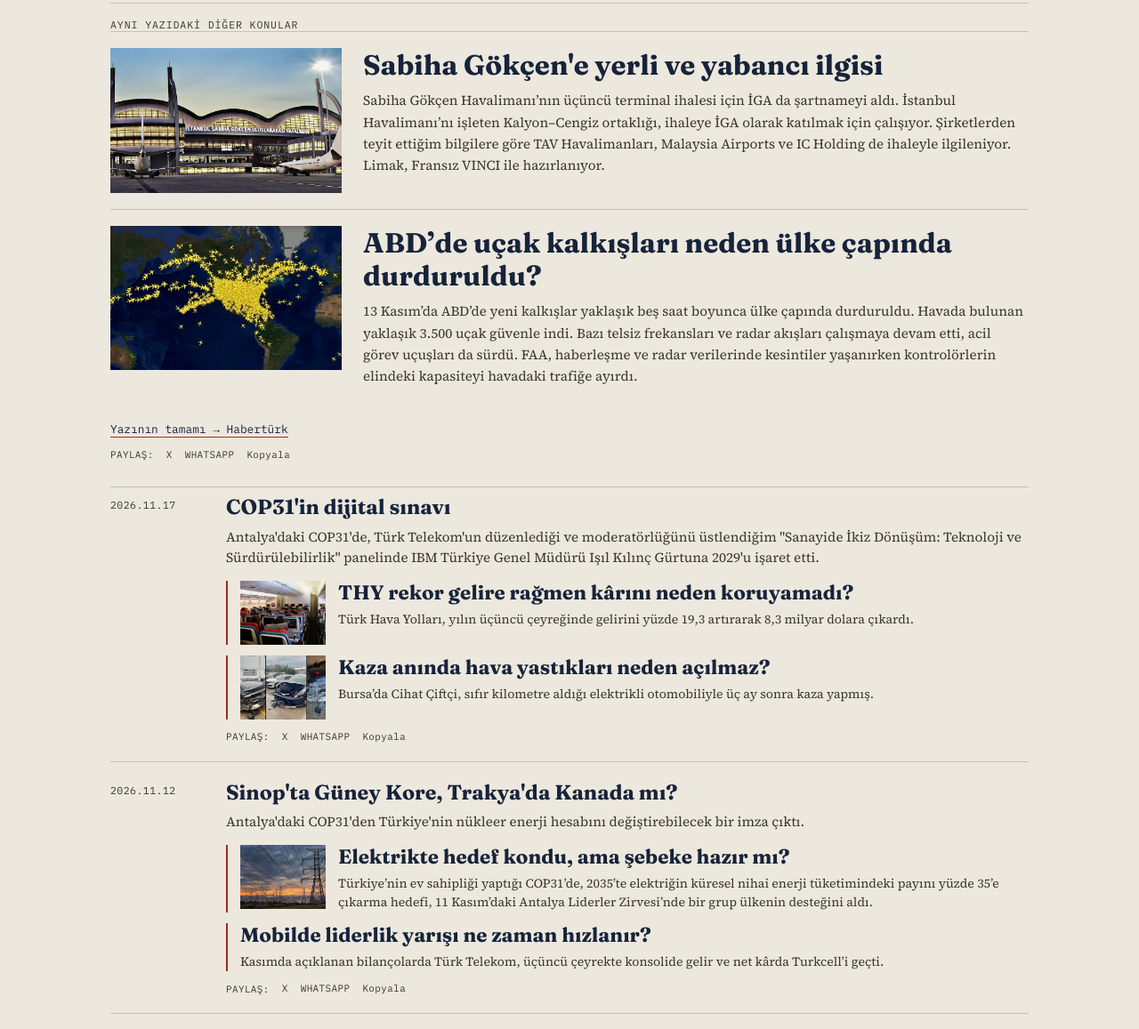
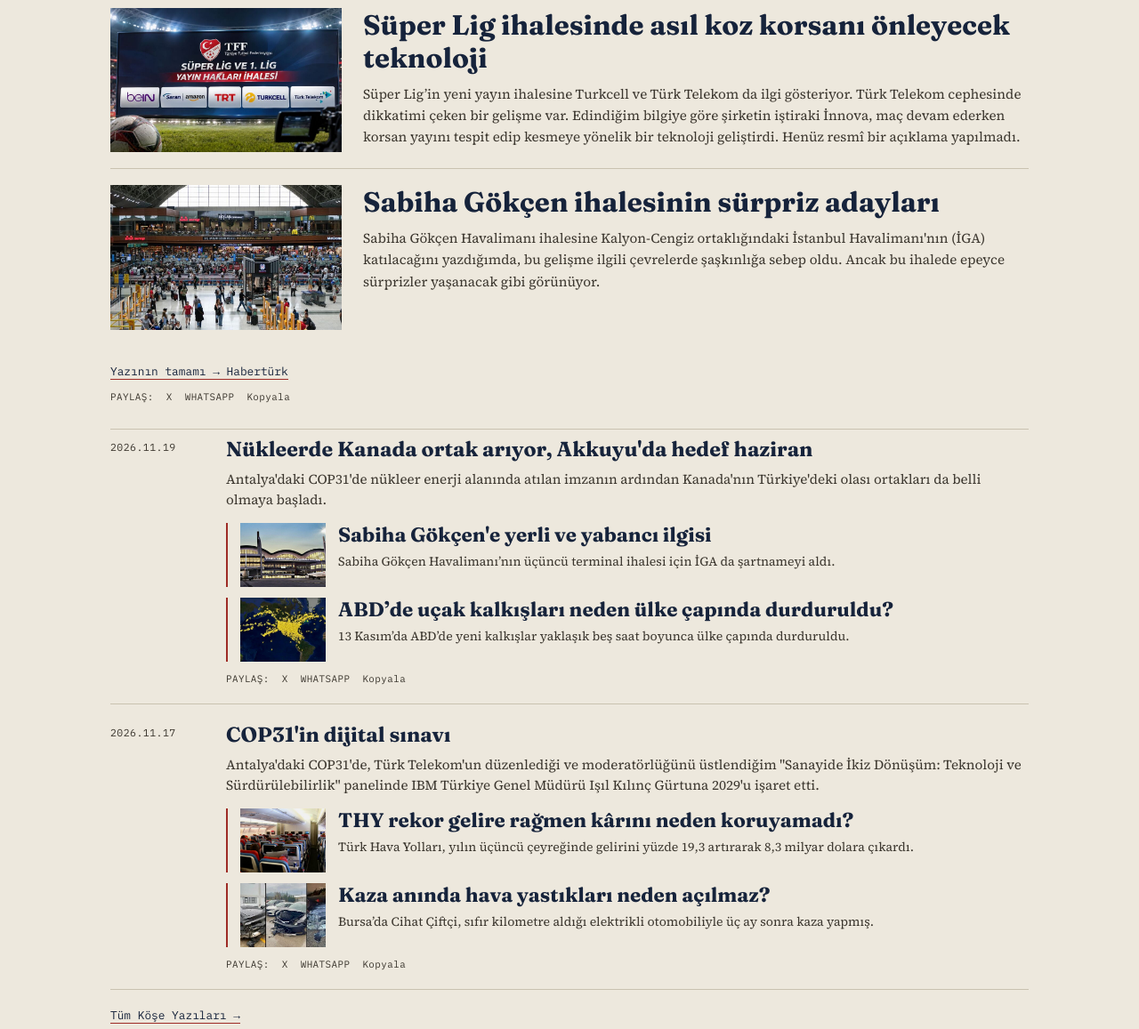
Before and after one commit to guntay16/guntaysimsek, a plain HTML site: page main-site/index.html in a window 1280 px wide. Shown: the part 791-1948 px from the top of the page at 89% size. Drawn offline with Linux system fonts and the light colour scheme.

Commit message:
Köşe yazısı: 24 Kasım "Türkiye'de Selçuk Bayraktar, ABD'de Jensen Huang"

```diff
--- a/main-site/index.html
+++ b/main-site/index.html
@@ -67,10 +67,10 @@
 
 <div class="ticker-band" aria-hidden="true">
   <div class="ticker-track">
-    <span><span class="ticker-tag">YENİ YAZI</span>Nükleerde Kanada ortak arıyor, Akkuyu'da hedef haziran</span>
+    <span><span class="ticker-tag">YENİ YAZI</span>Türkiye'de Selçuk Bayraktar, ABD'de Jensen Huang</span>
     <span><span class="ticker-tag">AIRPORT</span>1998'den beri ekranlarda</span>
     <span><span class="ticker-tag">ANALİZ</span>Yerli telefonda gözden kaçan büyük fırsat!</span>
-    <span><span class="ticker-tag">YENİ YAZI</span>Nükleerde Kanada ortak arıyor, Akkuyu'da hedef haziran</span>
+    <span><span class="ticker-tag">YENİ YAZI</span>Türkiye'de Selçuk Bayraktar, ABD'de Jensen Huang</span>
     <span><span class="ticker-tag">AIRPORT</span>1998'den beri ekranlarda</span>
     <span><span class="ticker-tag">ANALİZ</span>Yerli telefonda gözden kaçan büyük fırsat!</span>
   </div>
@@ -84,37 +84,66 @@
     </div>
 
     <div class="col-featured">
-      <span class="col-date">2026.11.19</span>
-      <h3 class="col-featured-title"><a href="https://www.haberturk.com/ozel-icerikler/guntay-simsek-1019/3928506-nukleerde-kanada-ortak-ariyor-akkuyuda-hedef-haziran" target="_blank" rel="noopener">Nükleerde Kanada ortak arıyor, Akkuyu'da hedef haziran</a></h3>
+      <span class="col-date">2026.11.24</span>
+      <h3 class="col-featured-title"><a href="https://www.haberturk.com/ozel-icerikler/guntay-simsek-1019/3929702-turkiye-de-selcuk-bayraktar-abd-de-jensen-huang" target="_blank" rel="noopener">Türkiye'de Selçuk Bayraktar, ABD'de Jensen Huang</a></h3>
       <div class="col-featured-main">
-        <img src="/images/kose/3928506-1.jpg" alt="Nükleerde Kanada ortak arıyor, Akkuyu&#x27;da hedef haziran" loading="lazy">
-        <p class="col-featured-lede">Antalya’daki COP31’de nükleer enerji alanında atılan imzanın ardından Kanada’nın Türkiye’deki olası ortakları da belli olmaya başladı. Edindiğim bilgilere göre Kanada tarafı IC Holding ve Limak’ı değerlendiriyor. Akkuyu’da ise Rus tarafı, ilk üniteden Türkiye şebekesine Haziran 2027’de elektrik vermeyi planlıyor.</p>
+        <img src="/images/kose/3929702-1.jpg" alt="Türkiye&#x27;de Selçuk Bayraktar, ABD&#x27;de Jensen Huang" loading="lazy">
+        <p class="col-featured-lede">Bir şirketin yönetim kurulu, birkaç gün önce yollarını ayırdığı CEO'yu yeniden göreve getiriyor. ABD Başkanı, yönetim kuruluyla bizzat görüştüğünü ve dönüşü kendisinin sağladığını söylüyor. Hisseler günü yüzde 31,5 yükselişle kapatıyor, şirketin piyasa değeri 1 trilyon dolara yakın artıyor. Ama Jensen Huang'ın Nvidia'ya dönüşünde beni düşündüren bu rakamlar değil.</p>
       </div>
       <p class="col-sections-label">Aynı yazıdaki diğer konular</p>
       <div class="col-topic">
-        <img src="/images/kose/3928506-2.jpg" alt="Sabiha Gökçen&#x27;e yerli ve yabancı ilgisi" loading="lazy">
+        <img src="/images/kose/3929702-2.jpg" alt="Süper Lig ihalesinde asıl koz korsanı önleyecek teknoloji" loading="lazy">
         <div class="col-topic-body">
-          <h4 class="col-topic-title"><a href="https://www.haberturk.com/ozel-icerikler/guntay-simsek-1019/3928506-nukleerde-kanada-ortak-ariyor-akkuyuda-hedef-haziran" target="_blank" rel="noopener">Sabiha Gökçen'e yerli ve yabancı ilgisi</a></h4>
-          <p class="col-topic-text">Sabiha Gökçen Havalimanı’nın üçüncü terminal ihalesi için İGA da şartnameyi aldı. İstanbul Havalimanı’nı işleten Kalyon–Cengiz ortaklığı, ihaleye İGA olarak katılmak için çalışıyor. Şirketlerden teyit ettiğim bilgilere göre TAV Havalimanları, Malaysia Airports ve IC Holding de ihaleyle ilgileniyor. Limak, Fransız VINCI ile hazırlanıyor.</p>
+          <h4 class="col-topic-title"><a href="https://www.haberturk.com/ozel-icerikler/guntay-simsek-1019/3929702-turkiye-de-selcuk-bayraktar-abd-de-jensen-huang" target="_blank" rel="noopener">Süper Lig ihalesinde asıl koz korsanı önleyecek teknoloji</a></h4>
+          <p class="col-topic-text">Süper Lig’in yeni yayın ihalesine Turkcell ve Türk Telekom da ilgi gösteriyor. Türk Telekom cephesinde dikkatimi çeken bir gelişme var. Edindiğim bilgiye göre şirketin iştiraki İnnova, maç devam ederken korsan yayını tespit edip kesmeye yönelik bir teknoloji geliştirdi. Henüz resmî bir açıklama yapılmadı.</p>
         </div>
       </div>
       <div class="col-topic">
-        <img src="/images/kose/3928506-3.jpg" alt="ABD’de uçak kalkışları neden ülke çapında durduruldu?" loading="lazy">
+        <img src="/images/kose/3929702-3.jpg" alt="Sabiha Gökçen ihalesinin sürpriz adayları" loading="lazy">
         <div class="col-topic-body">
-          <h4 class="col-topic-title"><a href="https://www.haberturk.com/ozel-icerikler/guntay-simsek-1019/3928506-nukleerde-kanada-ortak-ariyor-akkuyuda-hedef-haziran" target="_blank" rel="noopener">ABD’de uçak kalkışları neden ülke çapında durduruldu?</a></h4>
-          <p class="col-topic-text">13 Kasım’da ABD’de yeni kalkışlar yaklaşık beş saat boyunca ülke çapında durduruldu. Havada bulunan yaklaşık 3.500 uçak güvenle indi. Bazı telsiz frekansları ve radar akışları çalışmaya devam etti, acil görev uçuşları da sürdü. FAA, haberleşme ve radar verilerinde kesintiler yaşanırken kontrolörlerin elindeki kapasiteyi havadaki trafiğe ayırdı.</p>
+          <h4 class="col-topic-title"><a href="https://www.haberturk.com/ozel-icerikler/guntay-simsek-1019/3929702-turkiye-de-selcuk-bayraktar-abd-de-jensen-huang" target="_blank" rel="noopener">Sabiha Gökçen ihalesinin sürpriz adayları</a></h4>
+          <p class="col-topic-text">Sabiha Gökçen Havalimanı ihalesine Kalyon-Cengiz ortaklığındaki İstanbul Havalimanı'nın (İGA) katılacağını yazdığımda, bu gelişme ilgili çevrelerde şaşkınlığa sebep oldu. Ancak bu ihalede epeyce sürprizler yaşanacak gibi görünüyor.</p>
         </div>
       </div>
-      <a class="section-more" href="https://www.haberturk.com/ozel-icerikler/guntay-simsek-1019/3928506-nukleerde-kanada-ortak-ariyor-akkuyuda-hedef-haziran" target="_blank" rel="noopener">Yazının tamamı → Habertürk</a>
+      <a class="section-more" href="https://www.haberturk.com/ozel-icerikler/guntay-simsek-1019/3929702-turkiye-de-selcuk-bayraktar-abd-de-jensen-huang" target="_blank" rel="noopener">Yazının tamamı → Habertürk</a>
       <div class="share-row">
         <span class="share-label">Paylaş:</span>
-        <a href="https://twitter.com/intent/tweet?text=N%C3%BCkleerde%20Kanada%20ortak%20ar%C4%B1yor%2C%20Akkuyu%27da%20hedef%20haziran&url=https%3A//www.haberturk.com/ozel-icerikler/guntay-simsek-1019/3928506-nukleerde-kanada-ortak-ariyor-akkuyuda-hedef-haziran" target="_blank" rel="noopener">X</a>
-        <a href="https://wa.me/?text=N%C3%BCkleerde%20Kanada%20ortak%20ar%C4%B1yor%2C%20Akkuyu%27da%20hedef%20haziran%20https://www.haberturk.com/ozel-icerikler/guntay-simsek-1019/3928506-nukleerde-kanada-ortak-ariyor-akkuyuda-hedef-haziran" target="_blank" rel="noopener">WhatsApp</a>
-        <button type="button" class="copy-link" data-url="https://www.haberturk.com/ozel-icerikler/guntay-simsek-1019/3928506-nukleerde-kanada-ortak-ariyor-akkuyuda-hedef-haziran">Kopyala</button>
+        <a href="https://twitter.com/intent/tweet?text=T%C3%BCrkiye%27de%20Sel%C3%A7uk%20Bayraktar%2C%20ABD%27de%20Jensen%20Huang&url=https%3A//www.haberturk.com/ozel-icerikler/guntay-simsek-1019/3929702-turkiye-de-selcuk-bayraktar-abd-de-jensen-huang" target="_blank" rel="noopener">X</a>
+        <a href="https://wa.me/?text=T%C3%BCrkiye%27de%20Sel%C3%A7uk%20Bayraktar%2C%20ABD%27de%20Jensen%20Huang%20https://www.haberturk.com/ozel-icerikler/guntay-simsek-1019/3929702-turkiye-de-selcuk-bayraktar-abd-de-jensen-huang" target="_blank" rel="noopener">WhatsApp</a>
+        <button type="button" class="copy-link" data-url="https://www.haberturk.com/ozel-icerikler/guntay-simsek-1019/3929702-turkiye-de-selcuk-bayraktar-abd-de-jensen-huang">Kopyala</button>
       </div>
     </div>
 
     <ul class="col-list">
+      <li class="col-item">
+        <span class="col-date">2026.11.19</span>
+        <div>
+          <h3 class="col-headline"><a href="https://www.haberturk.com/ozel-icerikler/guntay-simsek-1019/3928506-nukleerde-kanada-ortak-ariyor-akkuyuda-hedef-haziran" target="_blank" rel="noopener">Nükleerde Kanada ortak arıyor, Akkuyu'da hedef haziran</a></h3>
+          <p class="col-excerpt">Antalya'daki COP31'de nükleer enerji alanında atılan imzanın ardından Kanada'nın Türkiye'deki olası ortakları da belli olmaya başladı.</p>
+          <ul class="col-subtopics">
+            <li class="col-subtopic is-topic">
+              <img src="/images/kose/3928506-2.jpg" alt="Sabiha Gökçen&#x27;e yerli ve yabancı ilgisi" loading="lazy">
+              <div>
+                <h4 class="col-subtopic-title"><a href="https://www.haberturk.com/ozel-icerikler/guntay-simsek-1019/3928506-nukleerde-kanada-ortak-ariyor-akkuyuda-hedef-haziran" target="_blank" rel="noopener">Sabiha Gökçen'e yerli ve yabancı ilgisi</a></h4>
+                <p class="col-subtopic-text">Sabiha Gökçen Havalimanı’nın üçüncü terminal ihalesi için İGA da şartnameyi aldı.</p>
+              </div>
+            </li>
+            <li class="col-subtopic is-topic">
+              <img src="/images/kose/3928506-3.jpg" alt="ABD’de uçak kalkışları neden ülke çapında durduruldu?" loading="lazy">
+              <div>
+                <h4 class="col-subtopic-title"><a href="https://www.haberturk.com/ozel-icerikler/guntay-simsek-1019/3928506-nukleerde-kanada-ortak-ariyor-akkuyuda-hedef-haziran" target="_blank" rel="noopener">ABD’de uçak kalkışları neden ülke çapında durduruldu?</a></h4>
+                <p class="col-subtopic-text">13 Kasım’da ABD’de yeni kalkışlar yaklaşık beş saat boyunca ülke çapında durduruldu.</p>
+              </div>
+            </li>
+          </ul>
+        <div class="share-row">
+          <span class="share-label">Paylaş:</span>
+          <a href="https://twitter.com/intent/tweet?text=N%C3%BCkleerde%20Kanada%20ortak%20ar%C4%B1yor%2C%20Akkuyu%27da%20hedef%20haziran&url=https%3A//www.haberturk.com/ozel-icerikler/guntay-simsek-1019/3928506-nukleerde-kanada-ortak-ariyor-akkuyuda-hedef-haziran" target="_blank" rel="noopener">X</a>
+          <a href="https://wa.me/?text=N%C3%BCkleerde%20Kanada%20ortak%20ar%C4%B1yor%2C%20Akkuyu%27da%20hedef%20haziran%20https://www.haberturk.com/ozel-icerikler/guntay-simsek-1019/3928506-nukleerde-kanada-ortak-ariyor-akkuyuda-hedef-haziran" target="_blank" rel="noopener">WhatsApp</a>
+          <button type="button" class="copy-link" data-url="https://www.haberturk.com/ozel-icerikler/guntay-simsek-1019/3928506-nukleerde-kanada-ortak-ariyor-akkuyuda-hedef-haziran">Kopyala</button>
+        </div>
+        </div>
+      </li>
       <li class="col-item">
         <span class="col-date">2026.11.17</span>
         <div>
@@ -141,34 +170,6 @@
           <a href="https://twitter.com/intent/tweet?text=COP31%27in%20dijital%20s%C4%B1nav%C4%B1&url=https%3A//www.haberturk.com/ozel-icerikler/guntay-simsek-1019/3928005-cop31in-dijital-sinavi" target="_blank" rel="noopener">X</a>
           <a href="https://wa.me/?text=COP31%27in%20dijital%20s%C4%B1nav%C4%B1%20https://www.haberturk.com/ozel-icerikler/guntay-simsek-1019/3928005-cop31in-dijital-sinavi" target="_blank" rel="noopener">WhatsApp</a>
           <button type="button" class="copy-link" data-url="https://www.haberturk.com/ozel-icerikler/guntay-simsek-1019/3928005-cop31in-dijital-sinavi">Kopyala</button>
-        </div>
-        </div>
-      </li>
-      <li class="col-item">
-        <span class="col-date">2026.11.12</span>
-        <div>
-          <h3 class="col-headline"><a href="https://www.haberturk.com/ozel-icerikler/guntay-simsek-1019/3926880-sinopta-guney-kore-trakyada-kanada-mi" target="_blank" rel="noopener">Sinop'ta Güney Kore, Trakya'da Kanada mı?</a></h3>
-          <p class="col-excerpt">Antalya'daki COP31'den Türkiye'nin nükleer enerji hesabını değiştirebilecek bir imza çıktı.</p>
-          <ul class="col-subtopics">
-            <li class="col-subtopic is-topic">
-              <img src="/images/kose/3926880-6.jpg" alt="Elektrikte hedef kondu, ama şebeke hazır mı?" loading="lazy">
-              <div>
-                <h4 class="col-subtopic-title"><a href="https://www.haberturk.com/ozel-icerikler/guntay-simsek-1019/3926880-sinopta-guney-kore-trakyada-kanada-mi" target="_blank" rel="noopener">Elektrikte hedef kondu, ama şebeke hazır mı?</a></h4>
-                <p class="col-subtopic-text">Türkiye’nin ev sahipliği yaptığı COP31’de, 2035’te elektriğin küresel nihai enerji tüketimindeki payını yüzde 35’e çıkarma hedefi, 11 Kasım’daki Antalya Liderler Zirvesi’nde bir grup ülkenin desteğini aldı.</p>
-              </div>
-            </li>
-            <li class="col-subtopic is-topic">
-              <div>
-                <h4 class="col-subtopic-title"><a href="https://www.haberturk.com/ozel-icerikler/guntay-simsek-1019/3926880-sinopta-guney-kore-trakyada-kanada-mi" target="_blank" rel="noopener">Mobilde liderlik yarışı ne zaman hızlanır?</a></h4>
-                <p class="col-subtopic-text">Kasımda açıklanan bilançolarda Türk Telekom, üçüncü çeyrekte konsolide gelir ve net kârda Turkcell’i geçti.</p>
-              </div>
-            </li>
-          </ul>
-        <div class="share-row">
-          <span class="share-label">Paylaş:</span>
-          <a href="https://twitter.com/intent/tweet?text=Sinop%27ta%20G%C3%BCney%20Kore%2C%20Trakya%27da%20Kanada%20m%C4%B1%3F&url=https%3A//www.haberturk.com/ozel-icerikler/guntay-simsek-1019/3926880-sinopta-guney-kore-trakyada-kanada-mi" target="_blank" rel="noopener">X</a>
-          <a href="https://wa.me/?text=Sinop%27ta%20G%C3%BCney%20Kore%2C%20Trakya%27da%20Kanada%20m%C4%B1%3F%20https://www.haberturk.com/ozel-icerikler/guntay-simsek-1019/3926880-sinopta-guney-kore-trakyada-kanada-mi" target="_blank" rel="noopener">WhatsApp</a>
-          <button type="button" class="copy-link" data-url="https://www.haberturk.com/ozel-icerikler/guntay-simsek-1019/3926880-sinopta-guney-kore-trakyada-kanada-mi">Kopyala</button>
         </div>
         </div>
       </li>
```
Also changed, not shown: main-site/kose-yazilari/index.html (+29 -0 lines), main-site/images/kose/3929702-1.jpg (added), main-site/images/kose/3929702-2.jpg (added), main-site/images/kose/3929702-3.jpg (added).
